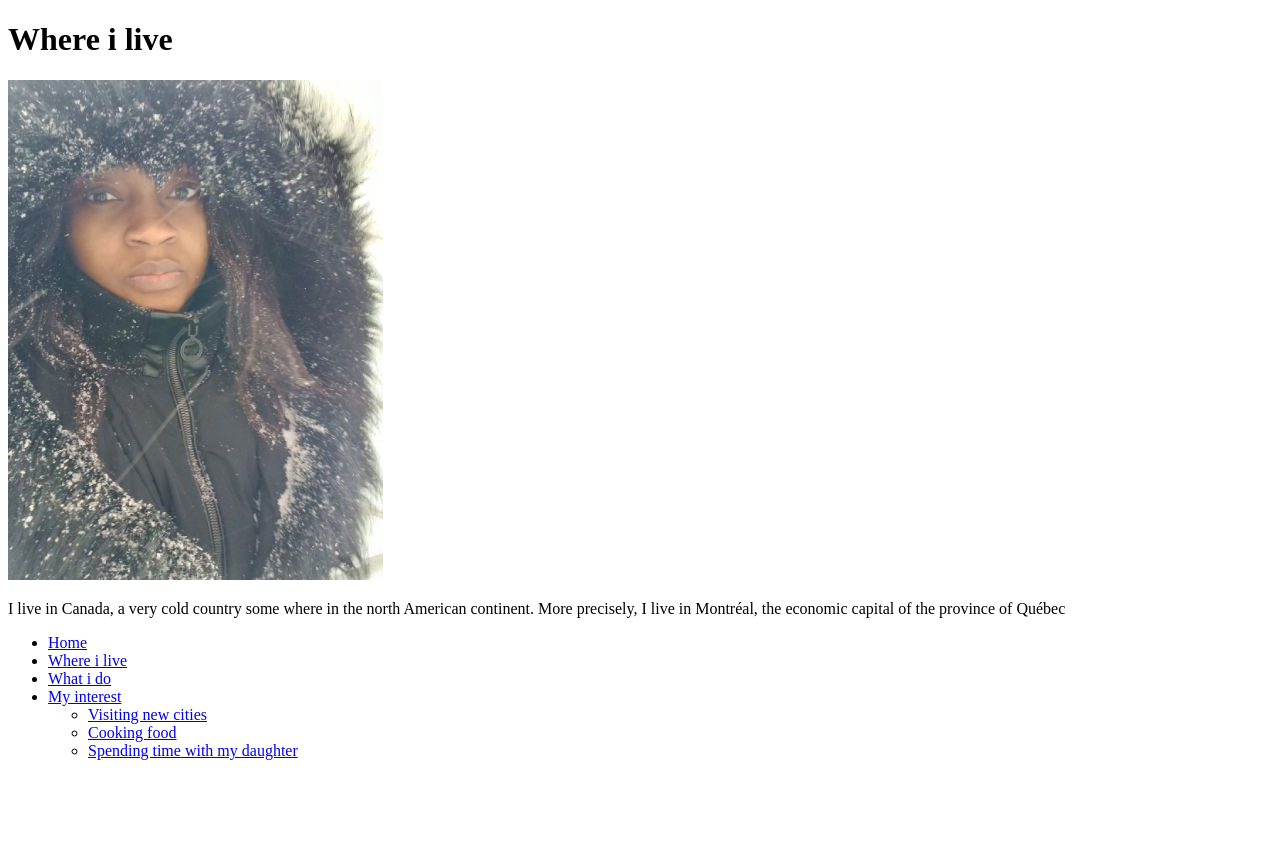
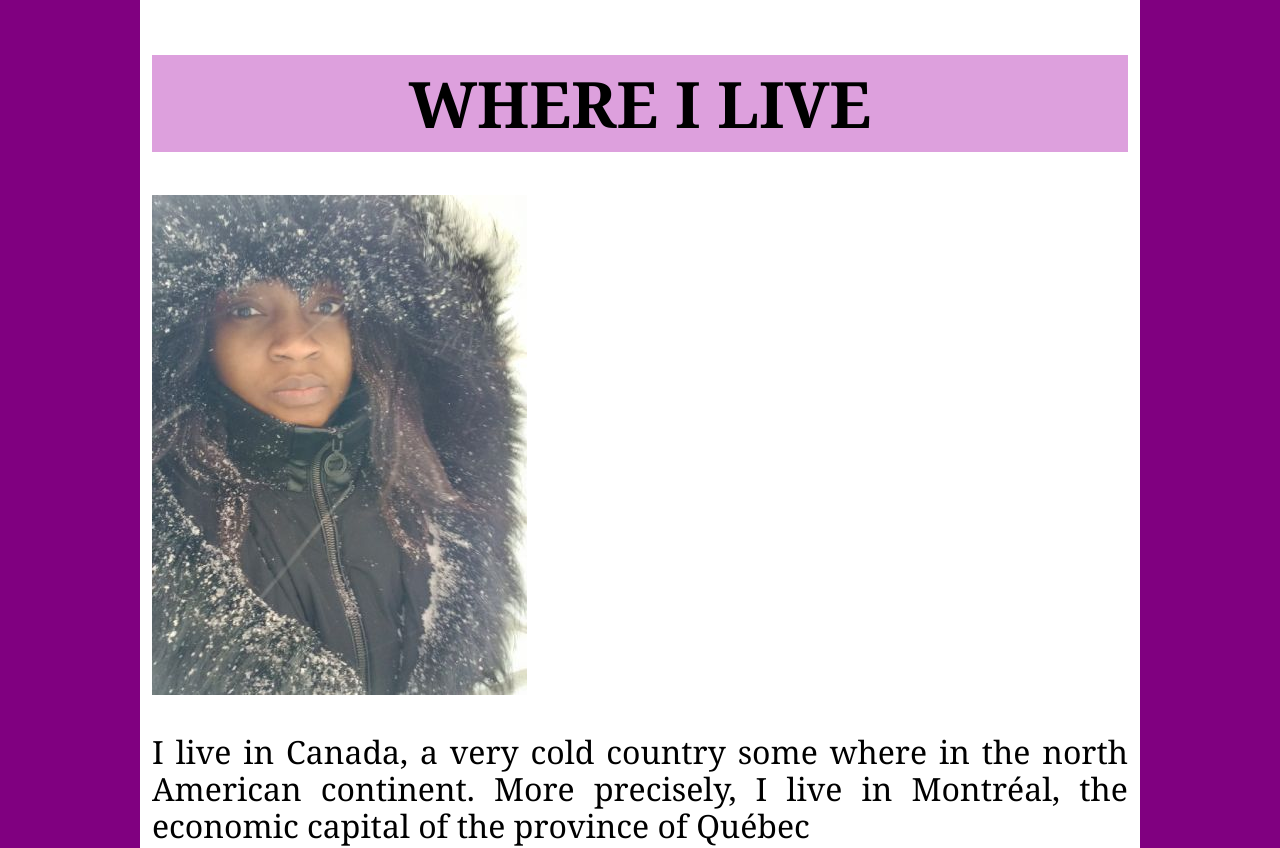
Before and after one commit to Fouls-7/foulsprofile, a plain HTML site: page where.html in a window 1280 px wide. Shown: the top 848 px of the page. Before the commit the page ends 800 px from the top, so only its background shows below. Drawn offline with nearby package versions, Linux system fonts and the light colour scheme.

Commit message:
styles added

```diff
--- a/styles.css
+++ b/styles.css
@@ -0,0 +1,26 @@
+html {
+    width: 1000px;
+    margin: auto;
+    scroll-behavior: smooth;
+    background-color: purple;
+}
+body {
+    font-family: Georgia, 'Times New Roman', Times, serif;
+    font-size: 200%;
+    background-color: white;
+    padding: 12px;
+}
+h1 {
+    padding: 12px;
+    background-color: plum;
+    font-weight: bold;
+    text-align: center;
+    text-transform: uppercase;
+}
+p{
+    text-align: justify;
+}
+p img {
+    text-align: center;
+
+}
--- a/where.html
+++ b/where.html
@@ -4,6 +4,8 @@
     <meta charset="UTF-8">
 
     <title>Personal Site : Where i live</title>
+    <link rel="stylesheet" href="https://cdnjs.cloudflare.com/ajax/libs/normalize/8.0.1/normalize.min.css">
+    <link rel="stylesheet" href="styles.css">
 </head>
 <body>
     <h1>Where i live</h1>
```
Also changed, not shown: index.html (+1 -1 lines), work.html (+2 -0 lines).
